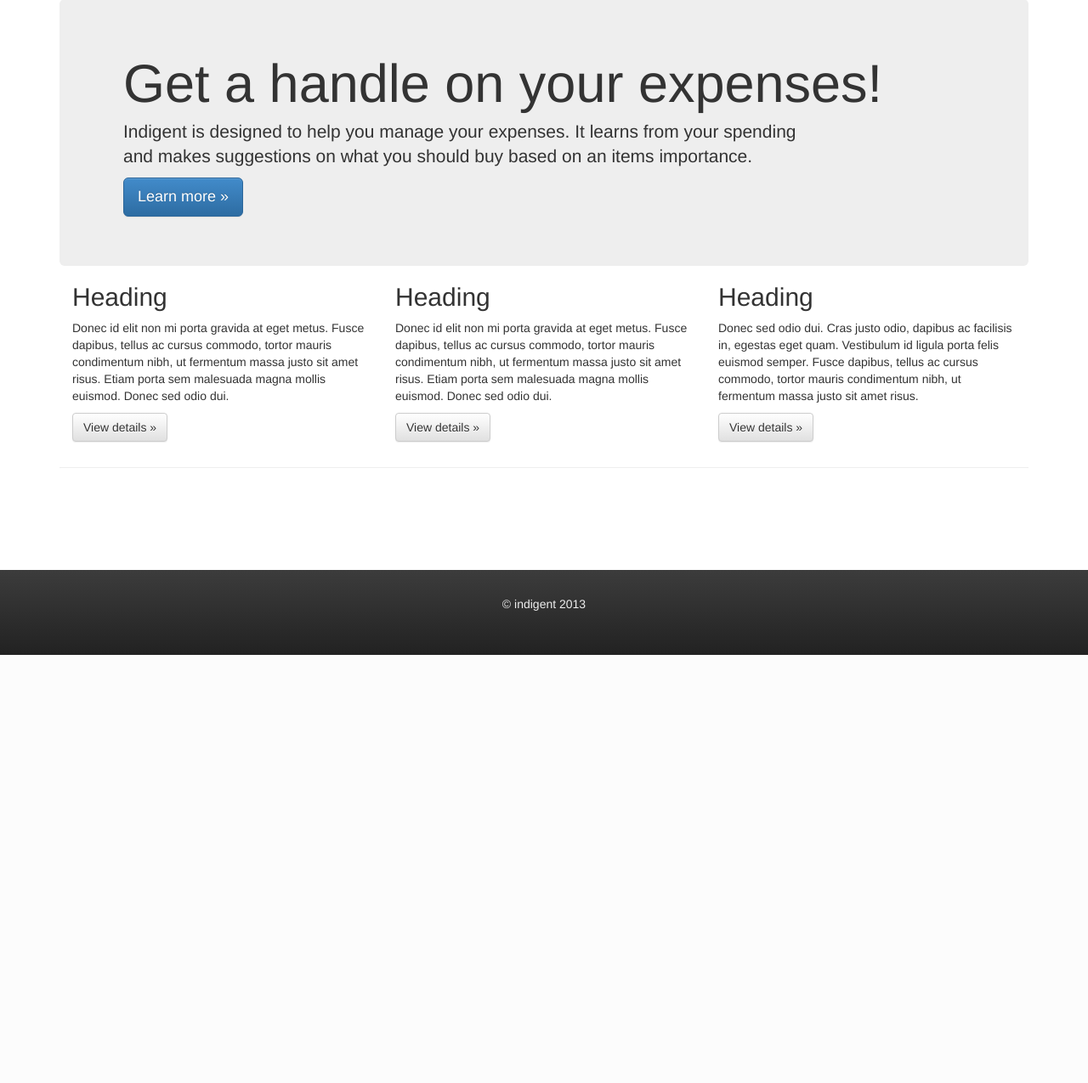
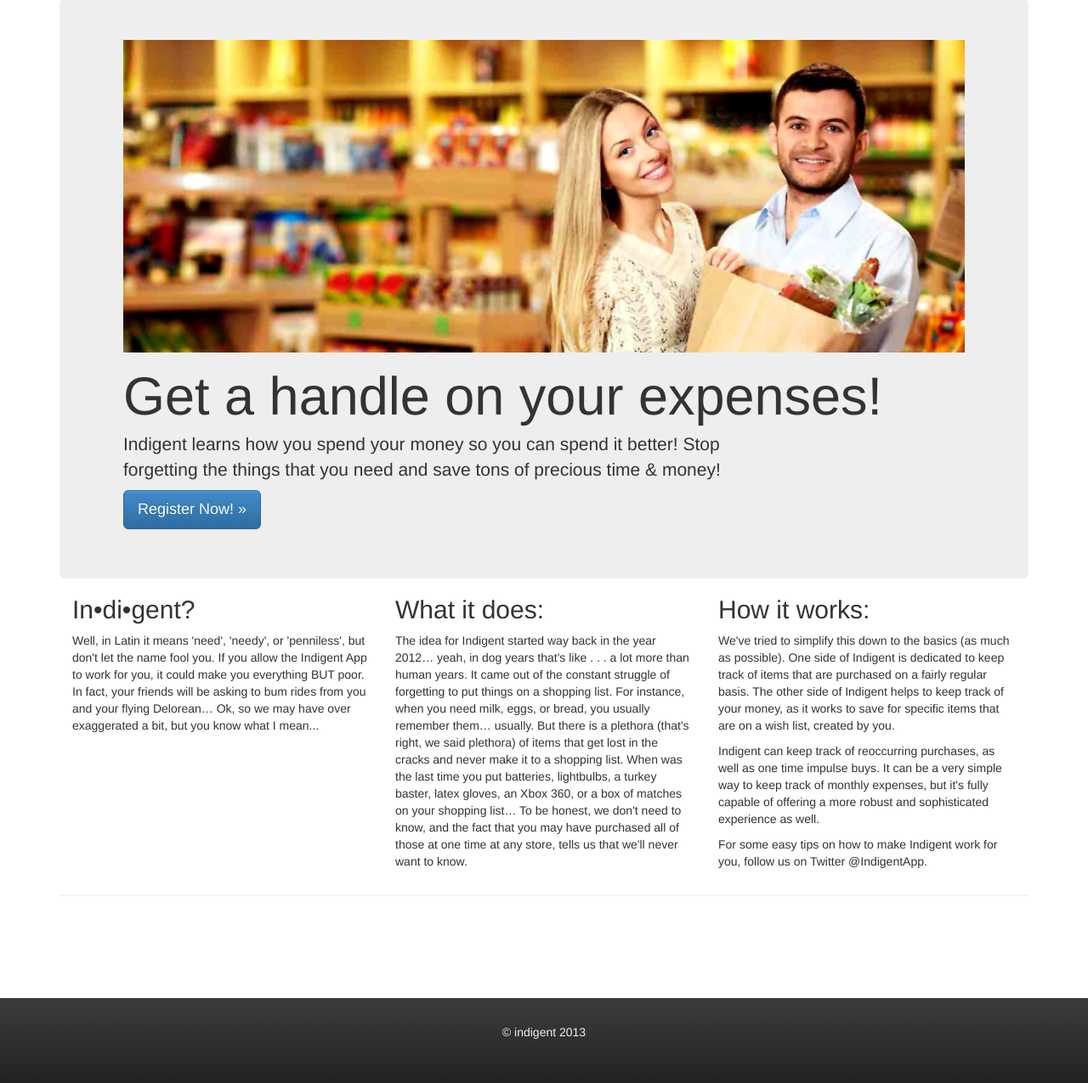
Before and after one commit to PHarper/TheAwesomePossums, a Django app: page / in a window 1280 px wide. Shown: the part 51-1326 px from the top of the page at 85% size. Before the commit the page ends 822 px from the top, so only its background shows below. Run offline with Django 3.2, Linux system fonts and the light colour scheme; parts of the project's set-up code (start-up, migrations or seed data) failed here and were passed over; some libraries are stand-ins or nearby versions.

Commit message:
ready to start backend

```diff
--- a/templates/chris/index.html
+++ b/templates/chris/index.html
@@ -6,9 +6,11 @@
 	{% if not user.is_authenticated %}
         <div class="jumbotron">
           <div class="container">
+            <img src="{{STATIC_URL}}images/store.jpg" style="max-width: 100%;"/>
             <h1>Get a handle on your expenses!</h1>
-            <p>Indigent is designed to help you manage your expenses.  It learns from your spending and makes suggestions on what you should buy based on an items importance.</p>
-            <p><a class="btn btn-primary btn-lg" role="button">Learn more &raquo;</a></p>
+            <p>Indigent learns how you spend your money so you can spend it better!
+            Stop forgetting the things that you need and save tons of precious time & money!
+            <p><a class="btn btn-primary btn-lg" role="button" href="accounts/register/">Register Now! &raquo;</a></p>
           </div>
         </div>
 
@@ -16,19 +18,25 @@
           <!-- Example row of columns -->
           <div class="row">
             <div class="col-md-4">
-              <h2>Heading</h2>
-              <p>Donec id elit non mi porta gravida at eget metus. Fusce dapibus, tellus ac cursus commodo, tortor mauris condimentum nibh, ut fermentum massa justo sit amet risus. Etiam porta sem malesuada magna mollis euismod. Donec sed odio dui. </p>
-              <p><a class="btn btn-default" href="#" role="button">View details &raquo;</a></p>
+              <h2>In•di•gent?</h2>
+              <p>Well, in Latin it means 'need', 'needy', or 'penniless', but don't let the name fool you.  If you allow the Indigent App to work for you, it could make you everything BUT poor.  In fact, your friends will be asking to bum rides from you and your flying Delorean… Ok, so we may have over exaggerated a bit, but you know what I mean... </p>
+              <!-- <p><a class="btn btn-default" href="#" role="button">View details &raquo;</a></p> -->
             </div>
             <div class="col-md-4">
-              <h2>Heading</h2>
-              <p>Donec id elit non mi porta gravida at eget metus. Fusce dapibus, tellus ac cursus commodo, tortor mauris condimentum nibh, ut fermentum massa justo sit amet risus. Etiam porta sem malesuada magna mollis euismod. Donec sed odio dui. </p>
-              <p><a class="btn btn-default" href="#" role="button">View details &raquo;</a></p>
+              <h2>What it does:</h2>
+              <p>The idea for Indigent started way back in the year 2012… yeah, in dog years that's like . . . a lot more than human years.  It came out of the constant struggle of forgetting to put things on a shopping list.  For instance, when you need milk, eggs, or bread, you usually remember them… usually. But there is a plethora (that's right, we said plethora) of items that get lost in the cracks and never make it to a shopping list.  When was the last time you put batteries, lightbulbs, a turkey baster, latex gloves, an Xbox 360, or a box of matches on your shopping list… To be honest, we don't need to know, and the fact that you may have purchased all of those at one time at any store, tells us that we'll never want to know.
+</p>
+              <!-- <p><a class="btn btn-default" href="#" role="button">View details &raquo;</a></p> -->
            </div>
             <div class="col-md-4">
-              <h2>Heading</h2>
-              <p>Donec sed odio dui. Cras justo odio, dapibus ac facilisis in, egestas eget quam. Vestibulum id ligula porta felis euismod semper. Fusce dapibus, tellus ac cursus commodo, tortor mauris condimentum nibh, ut fermentum massa justo sit amet risus.</p>
-              <p><a class="btn btn-default" href="#" role="button">View details &raquo;</a></p>
+              <h2>How it works:</h2>
+              <p>We've tried to simplify this down to the basics (as much as possible).  One side of Indigent is dedicated to keep track of items that are purchased on a fairly regular basis.  The other side of Indigent helps to keep track of your money, as it works to save for specific items that are on a wish list, created by you.
+              </p>
+              <p>
+              Indigent can keep track of reoccurring purchases, as well as one time impulse buys.  It can be a very simple way to keep track of monthly expenses, but it's fully capable of offering a more robust and sophisticated experience as well.
+            </p>
+              For some easy tips on how to make Indigent work for you, follow us on Twitter @IndigentApp.</p>
+              <!-- <p><a class="btn btn-default" href="#" role="button">View details &raquo;</a></p> -->
             </div>
           </div>
         </div>
```
Also changed, not shown: static/images/store.jpg (added).
